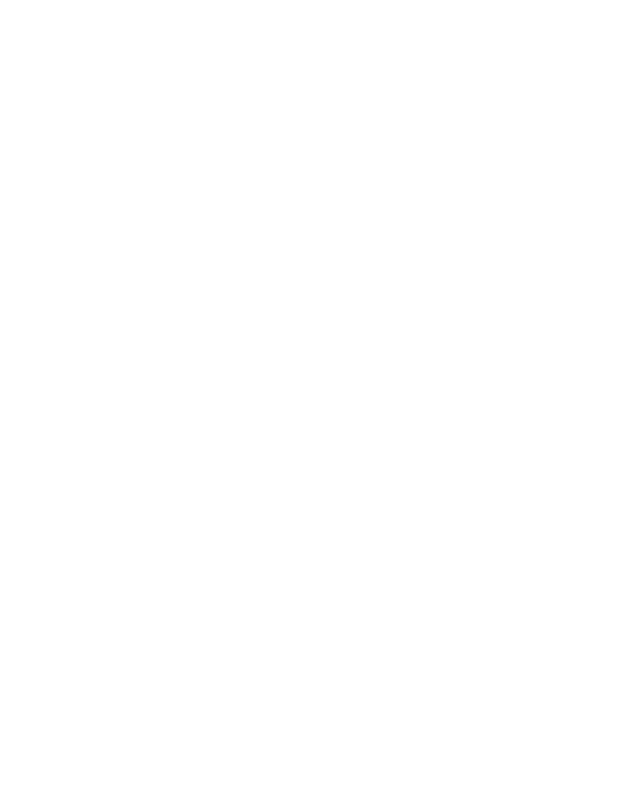
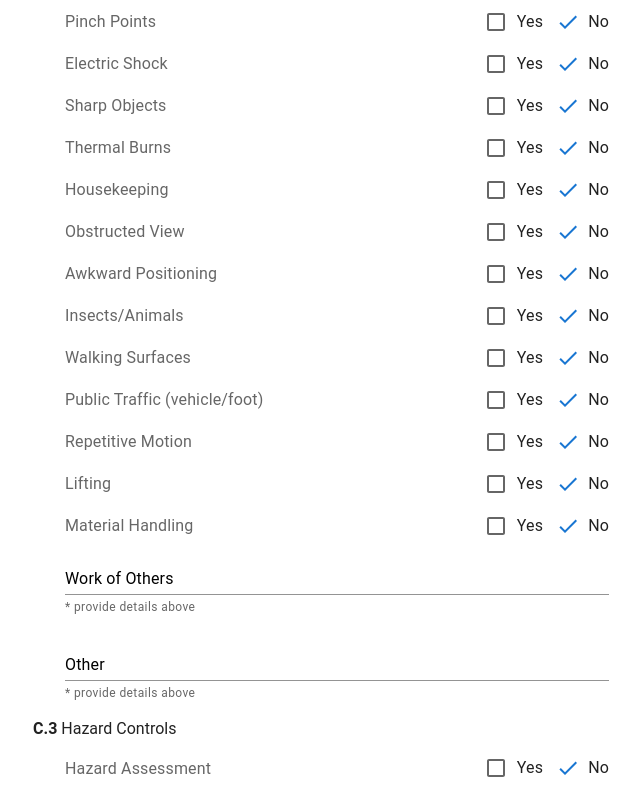
Before and after one commit to Trevor5008/jha-form-prototype, a Next.js app: page /page-three in a window 1280 px wide. Shown: the part 1500-2299 px from the top of the page, without its empty margins (55-695 px from the left). Before the commit the page ends 1040 px from the top, so only its background shows below. Built offline with nearby package versions, Linux system fonts and the light colour scheme.

Commit message:
Added content for c.2 thru c.4

```diff
--- a/app/components/DateTimeInput.jsx
+++ b/app/components/DateTimeInput.jsx
@@ -7,7 +7,14 @@
       <LocalizationProvider
          dateAdapter={AdapterDayjs}
       >
-         <DateTimePicker label="Date and Time" />
+         <DateTimePicker
+            label="Shift Date and Time"
+            slotProps={{
+               textField: {
+                  required: true
+               }
+            }}
+         />
       </LocalizationProvider>
    )
 }
--- a/app/components/PageOne.jsx
+++ b/app/components/PageOne.jsx
@@ -89,7 +89,7 @@
                }}
                required
             >
-               <DateTimeInput />
+               <DateTimeInput required/>
             </FormControl>
          </Container>
          {/* 2nd Row | Company Name, Supervisor */}
--- a/app/components/SectionCOptions.jsx
+++ b/app/components/SectionCOptions.jsx
@@ -6,7 +6,12 @@
    TextField
 } from "@mui/material"
 import OptionInput from "./OptionInput"
-import { situationElements } from "@/lib/options"
+import {
+   situationElements,
+   hazards,
+   hazardControls,
+   properPpe
+} from "@/lib/options"
 
 export default function SelectCOptions() {
    return (
@@ -83,7 +88,7 @@
                helperText="* provide details above"
             />
          </Box>
-         {/* C.2 */}
+         {/* C.2 - Hazards */}
          <Typography
             variant="h3"
             marginBottom={1}
@@ -91,6 +96,187 @@
             <span className="font-bold">C.2</span>{" "}
             Hazards
          </Typography>
+         <Box
+            sx={{
+               width: { tablet: "50%" },
+               marginLeft: {
+                  xs: 0,
+                  tablet: 2,
+                  md: 4
+               }
+            }}
+         >
+            {hazards.map((opt, idx) => {
+               return (
+                  <OptionInput
+                     key={idx}
+                     option={opt}
+                     hasLabel={true}
+                  />
+               )
+            })}
+            <TextField
+               label="Work of Others"
+               variant="standard"
+               sx={{
+                  fontSize: {
+                     xs: 14,
+                     sm: 16
+                  },
+                  "& .MuiFormLabel-root": {
+                     color: "black",
+                     fontSize: {
+                        xs: 14,
+                        sm: 16
+                     }
+                  },
+                  paddingRight: 1,
+                  width: "100%",
+                  marginBottom: 2
+               }}
+               helperText="* provide details above"
+            />
+            <TextField
+               label="Other"
+               variant="standard"
+               sx={{
+                  fontSize: {
+                     xs: 14,
+                     sm: 16
+                  },
+                  "& .MuiFormLabel-root": {
+                     color: "black",
+                     fontSize: {
+                        xs: 14,
+                        sm: 16
+                     }
+                  },
+                  paddingRight: 1,
+                  width: "100%",
+                  marginBottom: 2
+               }}
+               helperText="* provide details above"
+            />
+         </Box>
+         {/* C.3 - Controls */}
+         <Typography
+            variant="h3"
+            marginBottom={1}
+         >
+            <span className="font-bold">C.3</span>{" "}
+            Hazard Controls
+         </Typography>
+         <Box
+            sx={{
+               width: { tablet: "50%" },
+               marginLeft: {
+                  xs: 0,
+                  tablet: 2,
+                  md: 4
+               }
+            }}
+         >
+            {hazardControls.map((opt, idx) => {
+               return (
+                  <OptionInput
+                     key={idx}
+                     option={opt}
+                     hasLabel={true}
+                  />
+               )
+            })}
+            <TextField
+               label="Work of Others"
+               variant="standard"
+               sx={{
+                  fontSize: {
+                     xs: 14,
+                     sm: 16
+                  },
+                  "& .MuiFormLabel-root": {
+                     color: "black",
+                     fontSize: {
+                        xs: 14,
+                        sm: 16
+                     }
+                  },
+                  paddingRight: 1,
+                  width: "100%",
+                  marginBottom: 2
+               }}
+               helperText="* provide details above"
+            />
+            <TextField
+               label="Other"
+               variant="standard"
+               sx={{
+                  fontSize: {
+                     xs: 14,
+                     sm: 16
+                  },
+                  "& .MuiFormLabel-root": {
+                     color: "black",
+                     fontSize: {
+                        xs: 14,
+                        sm: 16
+                     }
+                  },
+                  paddingRight: 1,
+                  width: "100%",
+                  marginBottom: 2
+               }}
+               helperText="* provide details above"
+            />
+         </Box>
+         {/* C.4 - PPE */}
+         <Typography
+            variant="h3"
+            marginBottom={1}
+         >
+            <span className="font-bold">C.4</span>{" "}
+            Proper PPE
+         </Typography>
+         <Box
+            sx={{
+               width: { tablet: "50%" },
+               marginLeft: {
+                  xs: 0,
+                  tablet: 2,
+                  md: 4
+               }
+            }}
+         >
+            {properPpe.map((opt, idx) => {
+               return (
+                  <OptionInput
+                     key={idx}
+                     option={opt}
+                     hasLabel={true}
+                  />
+               )
+            })}
+            <TextField
+               label="Other"
+               variant="standard"
+               sx={{
+                  fontSize: {
+                     xs: 14,
+                     sm: 16
+                  },
+                  "& .MuiFormLabel-root": {
+                     color: "black",
+                     fontSize: {
+                        xs: 14,
+                        sm: 16
+                     }
+                  },
+                  paddingRight: 1,
+                  width: "100%",
+                  marginBottom: 2
+               }}
+               helperText="* provide details above"
+            />
+         </Box>
       </Container>
    )
 }
```
Also changed, not shown: lib/options.js.
